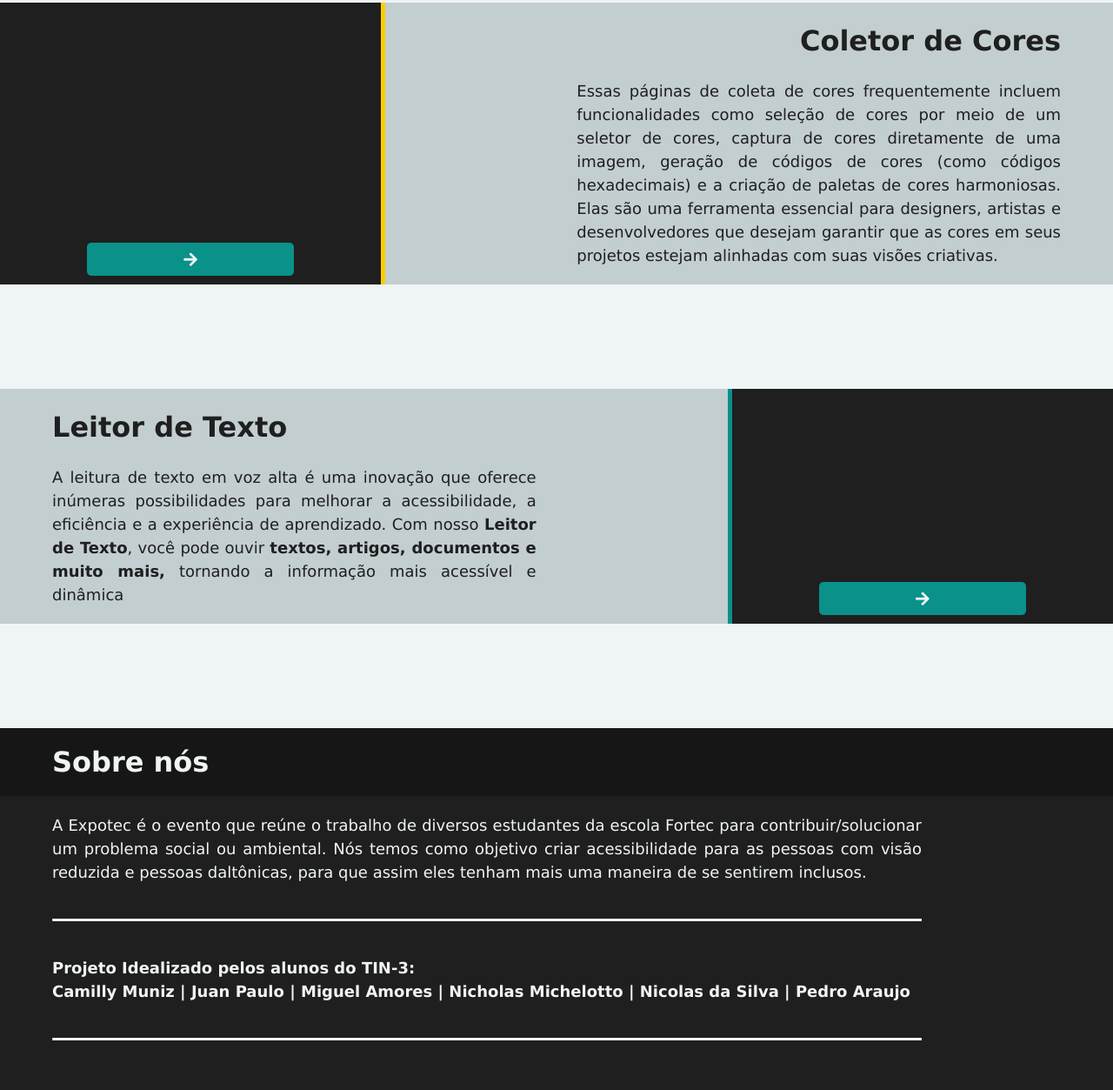
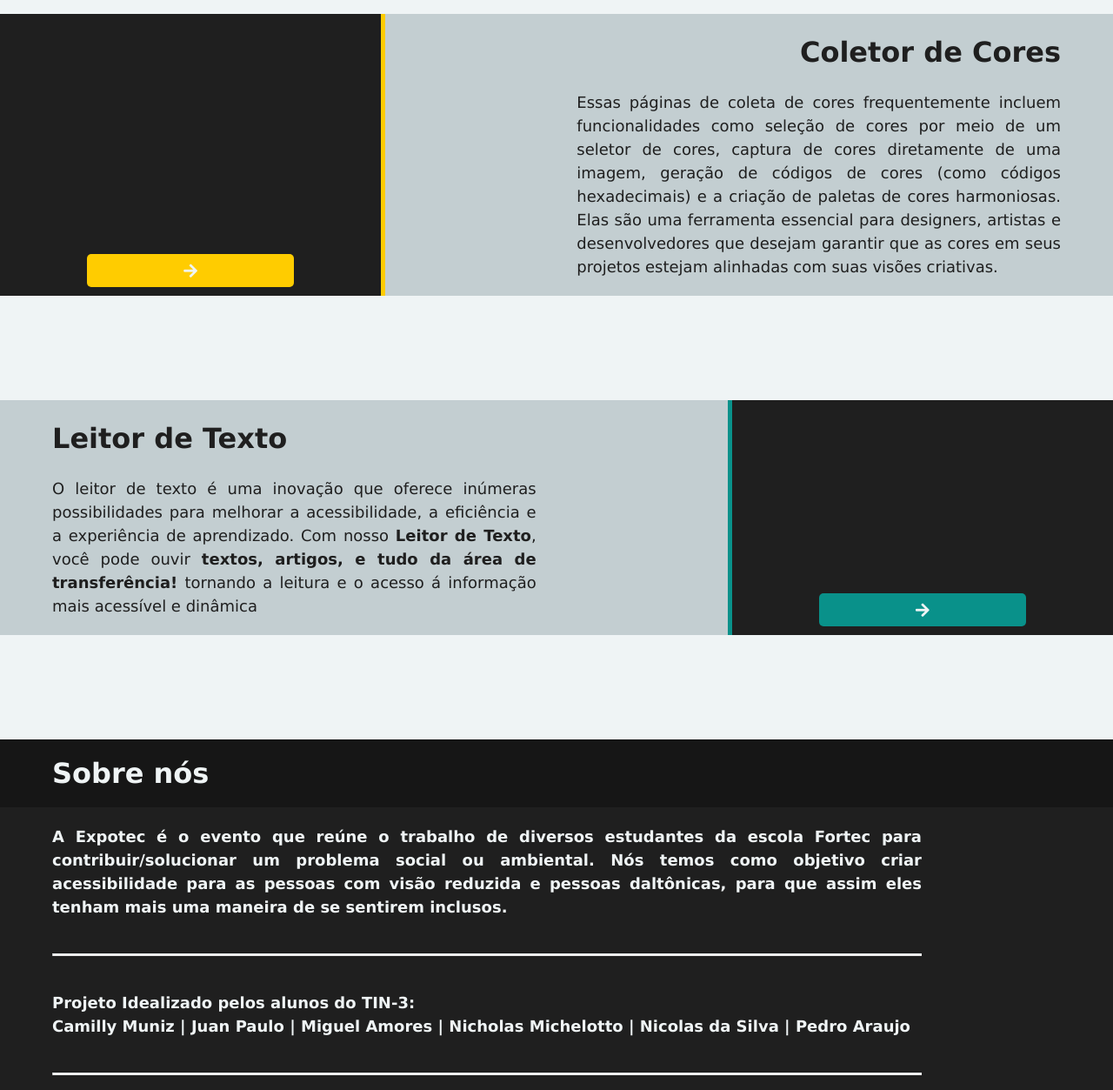
Before and after one commit to TatoType/TatoType, a plain HTML site: page index.html in a window 1280 px wide. Shown: the part 1265-2518 px from the top of the page at 87% size. Drawn offline with Linux system fonts and the light colour scheme.

Commit message:
Add files via upload

```diff
--- a/index.html
+++ b/index.html
@@ -29,13 +29,13 @@
         <div class="layout_inicio_left">
             <h1>TatoType</h1>
             <hr class="layout_inicio_hr">
-            <p>Um projeto da Expotec 2023</p>
+            <p>Por um mundo mais incluso, nosso site é a sua <span style="color: #ffcc00;">LUZ!</span></p>
+            <b>Um projeto para Expotec 2023</b>
         </div>
         <div class="layout_inicio_right">
             <img class="page_image" src="img/Logo.png" width="400px" height="400px">
         </div>
     </div>
-
     <div class="layout_section_title">
         <h1>Nossas Ferramentas</h1>
     </div>
@@ -55,7 +55,7 @@
     <div class="layout_section_space"></div>
     <div class="layout_section_pages_2">
         <div class="layout_right_2">
-            <a class="page_button" href="Cor_index.html"><i class="fas fa-arrow-right"></i></a>
+            <a class="page_button_2" href="Cor_index.html"><i class="fas fa-arrow-right"></i></a>
         </div>
         <div class="layout_left_2">
             <h1>Coletor de Cores</h1>
@@ -72,10 +72,10 @@
     <div class="layout_section_pages">
         <div class="layout_left">
             <h1>Leitor de Texto</h1>
-            <p>A leitura de texto em voz alta é uma inovação que oferece inúmeras possibilidades para melhorar a
+            <p>O leitor de texto é uma inovação que oferece inúmeras possibilidades para melhorar a
                 acessibilidade, a eficiência e a experiência de aprendizado.
-                Com nosso <b>Leitor de Texto</b>, você pode ouvir <b>textos, artigos, documentos e muito mais,</b>
-                tornando a informação mais acessível e dinâmica</p>
+                Com nosso <b>Leitor de Texto</b>, você pode ouvir <b>textos, artigos, e tudo da área de transferência!</b>
+                tornando a leitura e o acesso á informação mais acessível e dinâmica</p>
         </div>
         <div class="layout_right">
             <a class="page_button" href="Leitor_index.html"><i class="fas fa-arrow-right"></i></a>
@@ -87,10 +87,10 @@
         <h1>Sobre nós</h1>
     </div>
     <div class="layout_section_sobre">
-        <p>A Expotec é o evento que reúne o trabalho de diversos estudantes da escola Fortec para contribuir/solucionar
+        <p><b>A Expotec é o evento que reúne o trabalho de diversos estudantes da escola Fortec para contribuir/solucionar
             um problema social ou ambiental.
             Nós temos como objetivo criar acessibilidade para as pessoas com visão reduzida e pessoas daltônicas, para
-            que assim eles tenham mais uma maneira de se sentirem inclusos. </p>
+            que assim eles tenham mais uma maneira de se sentirem inclusos.</b></p>
         <hr class="layout_section_hr_3">
         <p><b>Projeto Idealizado pelos alunos do TIN-3:</b></p>
         <p><b>Camilly Muniz | Juan Paulo | Miguel Amores | Nicholas Michelotto | Nicolas da Silva | Pedro Araujo</b></p>
```
